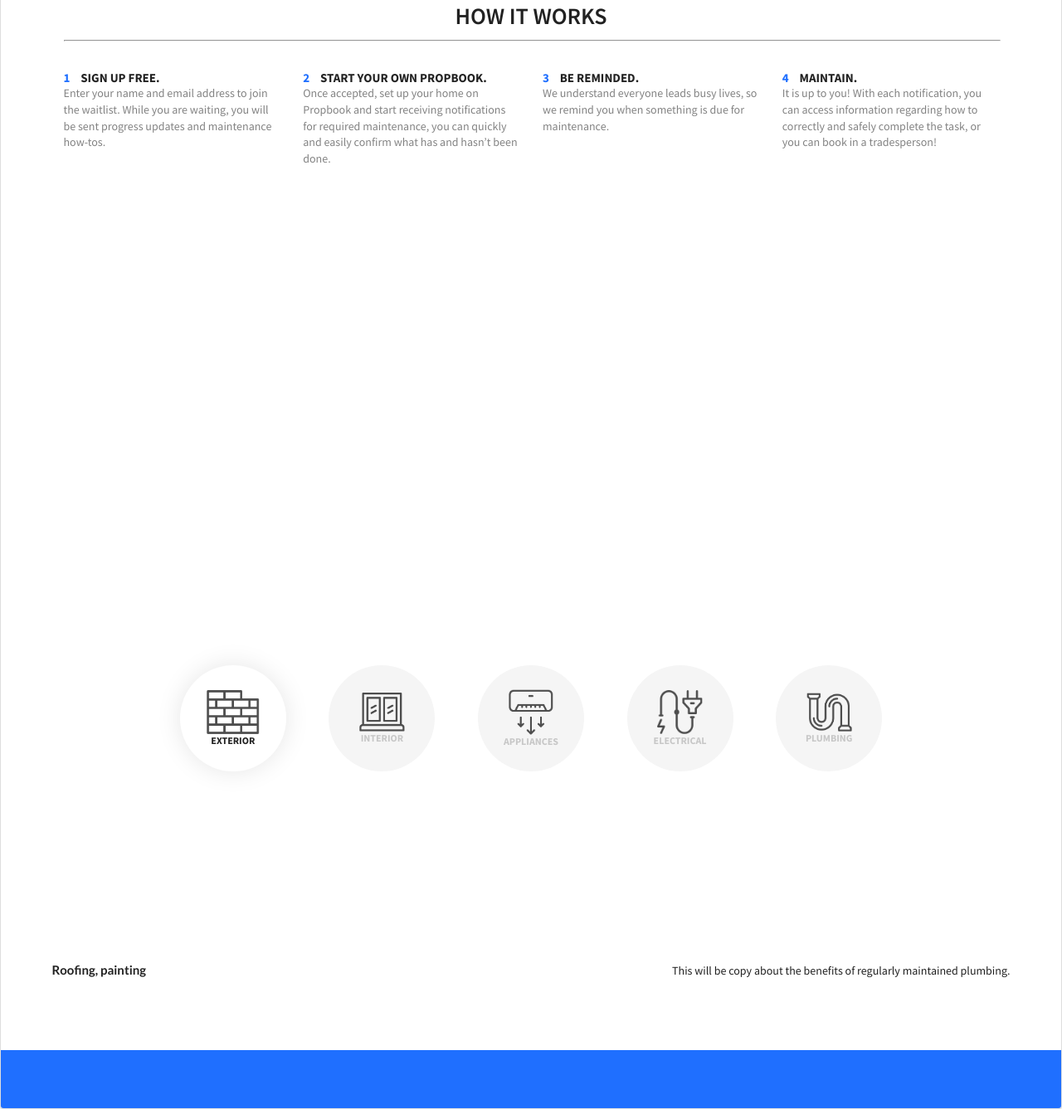
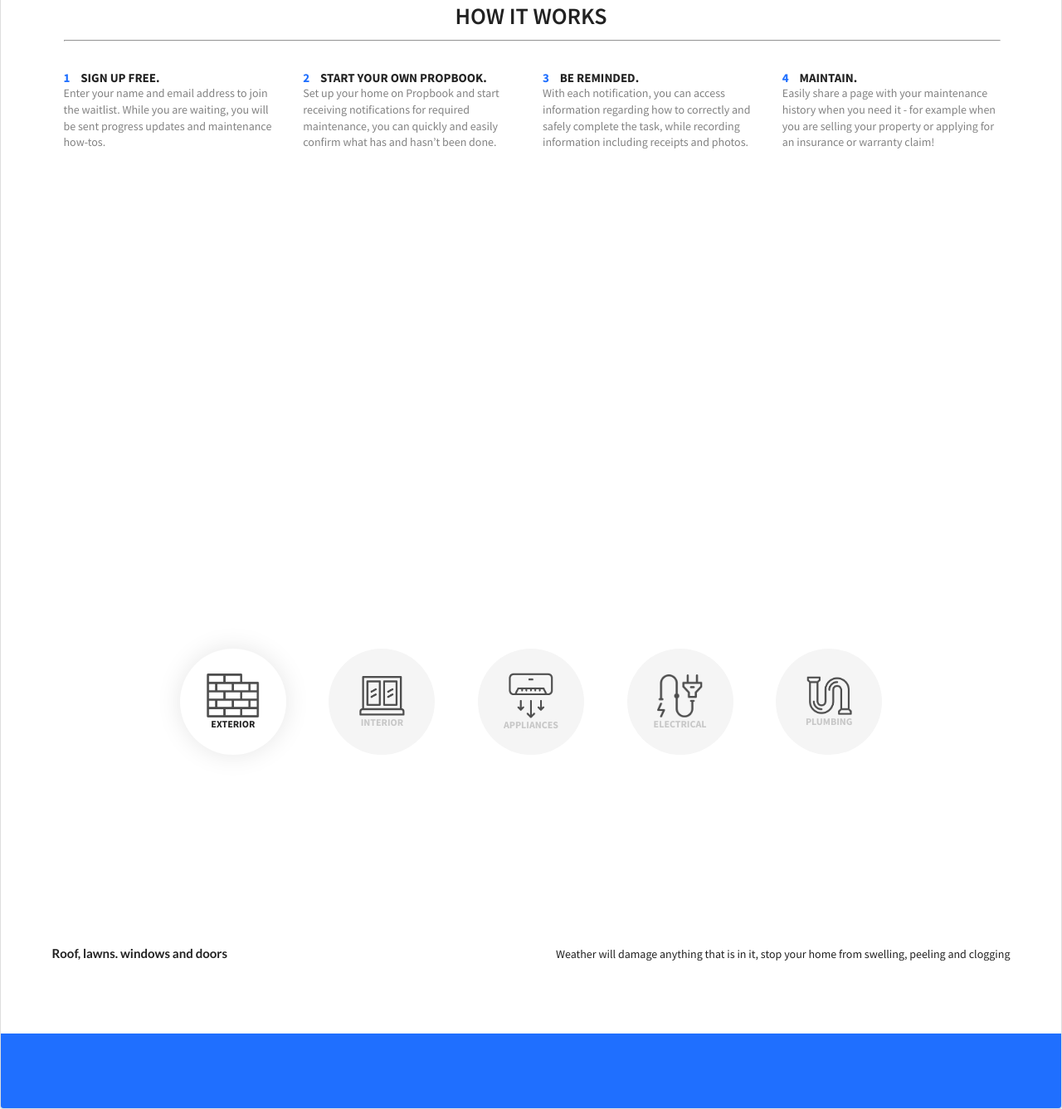
Before and after one commit to Benjaminjoyce/propbook, a Node server app: page / in a window 1280 px wide. Shown: the part 1653-2990 px from the top of the page at 83% size. Run offline with Node 20, Linux system fonts and the light colour scheme; some libraries are stand-ins or nearby versions.

Commit message:
make better

```diff
--- a/index.js
+++ b/index.js
@@ -1,31 +1,32 @@
 require('dotenv').config();
 //tools
-var methodOverride = require("method-override"),
-    localStrategy = require("passport-local"),
-    passport = require("passport"),
-    bodyParser = require("body-parser"),
-    express = require("express"),
+var express = require("express"),
     app = express();
+
+    // methodOverride = require("method-override"),
+    // localStrategy = require("passport-local"),
+    // passport = require("passport"),
+    // bodyParser = require("body-parser"),
 
 //database
 
 
 
 // REQURING ROUTES
-var indexRoutes = require("./routes/index"),
-    routes1 = require("./routes/routes1"),
-    routes2 = require("./routes/routes2");
+var indexRoutes = require("./routes/index");
+    // routes1 = require("./routes/routes1"),
+    // routes2 = require("./routes/routes2");
 
 
 //APP CONFIG
-app.use(bodyParser.urlencoded({ extended: true }));
+// app.use(bodyParser.urlencoded({ extended: true }));
 app.set("view engine", "ejs");
 app.use(express.static(__dirname + '/public'));
 
 //USE ROUTES
 app.use("/", indexRoutes);
-app.use("/routes1", routes1);
-app.use("/routes2", routes2);
+// app.use("/routes1", routes1);
+// app.use("/routes2", routes2);
 
 
 // router.post("/client", function(req, res){
@@ -45,8 +46,8 @@ app.use("/routes2", routes2);
 // })
 
 // SERVER
-port = 8080
+port = 8080 || process.env.Port, process.env.IP
 app.listen(port, function() {
-    console.log(port + "s and heart-breaks");
+    console.log(port);
 });
 //process.env.PORT || 3000, process.env.IP
--- a/public/stylesheets/style.css
+++ b/public/stylesheets/style.css
@@ -514,9 +514,9 @@ width: 100%;
 }
 
 
-a:hover{
+/* a:hover{
 
-}
+} */
 /* #own-grid {
     display: flex;
     justify-content: space-around;
--- a/routes/index.js
+++ b/routes/index.js
@@ -11,7 +11,7 @@ router.get("/", function(req, res) {
 
 
 
-// router.post("/client", function(req, res){
+// router.put("/client", function(req, res){
 //     var newUser = new Client({name: req.body.name});
 //     User.client(client, req.body.email, function(err, user){
 //         if(err){
--- a/routes/routes1.js
+++ b/routes/routes1.js
@@ -1,5 +1,5 @@
-var express = require("express"),
-    router = express.Router();
+// var express = require("express"),
+//     router = express.Router();
 
 
-module.exports = router;
+// module.exports = router;
--- a/routes/routes2.js
+++ b/routes/routes2.js
@@ -1,3 +1,3 @@
-var express = require("express"),
-    router = express.Router();
-module.exports = router;
+// var express = require("express"),
+//     router = express.Router();
+// module.exports = router;
--- a/views/pages/index.ejs
+++ b/views/pages/index.ejs
@@ -85,21 +85,21 @@
                                 <div class="bluNum">2</div>
                                 <div>Start your own Propbook.</div>
                             </div>
-                            <p class="px">Once accepted, set up your home on Propbook and start receiving notifications for required maintenance, you can quickly and easily confirm what has and hasn’t been done. </p>
+                            <p class="px">Set up your home on Propbook and start receiving notifications for required maintenance, you can quickly and easily confirm what has and hasn’t been done.</p>
                         </div>
                         <div class="column">
                             <div class="colTitle">
                                 <div class="bluNum">3</div>
                                 <div>Be Reminded.</div>
                             </div>
-                            <p class="px"> We understand everyone leads busy lives, so we remind you when something is due for maintenance.</p>
+                            <p class="px"> With each notification, you can access information regarding how to correctly and safely complete the task, while recording information including receipts and photos.</p>
                         </div>
                         <div class="column">
                             <div class="colTitle">
                                 <div class="bluNum">4</div>
                                 <div>Maintain.</div>
                             </div>
-                            <p class="px"> It is up to you! With each notification, you can access information regarding how to correctly and safely complete the task, or you can book in a tradesperson!</p>
+                            <p class="px"> Easily share a page with your maintenance history when you need it - for example when you are selling your property or applying for an insurance or warranty claim!</p>
                         </div>
                     </div>
 
@@ -129,25 +129,24 @@
                     </div>
                     <div class="row">
                         <div class="b-tabs-container" id="b-tab1C">
-                            <h4>Roofing, painting</h4>
-                            <p>This will be copy about the benefits of regularly maintained plumbing.</p>
+                            <h4>Roof, lawns. windows and doors</h4>
+                            <p>Weather will damage anything that is in it, stop your home from swelling, peeling and clogging</p>
                         </div>
                         <div class="b-tabs-container" id="b-tab2C">
-                            <h4>"Attention to detail"-</h4>
-                            <p class="px">Madeliene is one of our top interior designers who gets that its all the small things that make a place. Whether your looking to make your home cozy, spacious or your own unique style Madeliene will make sure nothing gets over
-                                looked.
+                            <h4>Inside living areas</h4>
+                            <p class="px"> Just like anything else with constant use even the inside of our homes can slowly wear down
                             </p>
                         </div>
                         <div class="b-tabs-container" id="b-tab3C">
-                            <h4>"Quote from Appliance</h4>
-                            <p class="px">This will be copy about the benefits of regularly maintained plumbing.</p>
+                            <h4>TVs, computers gadgets and tools</h4>
+                            <p class="px">Making sure your appliances are being looked after will increase the life expectancy </p>
                         </div>
                         <div class="b-tabs-container" id="b-tab4C">
-                            <h4>"Quote from Interior</h4>
+                            <h4>Lighting cooking heating and cooling</h4>
                             <p class="px">This will be copy about the benefits of regularly maintained plumbing.</p>
                         </div>
                         <div class="b-tabs-container" id="b-tab5C">
-                            <h4>"Quote from Exterior</h4>
+                            <h4>Sinks toilets baths and sinks</h4>
                             <p>This will be copy about the benefits of regularly maintained plumbing.</p>
                         </div>
                     </div>
```
